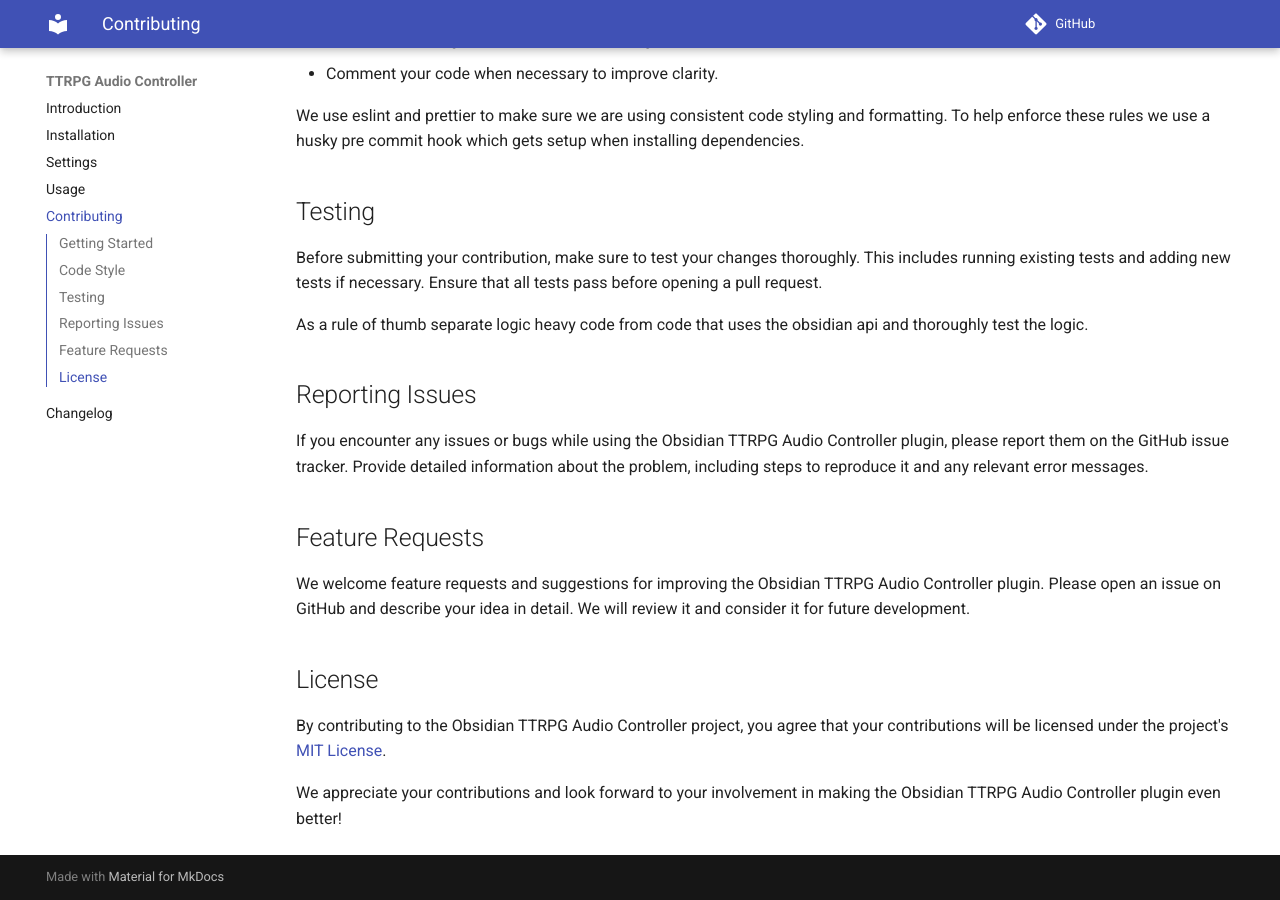
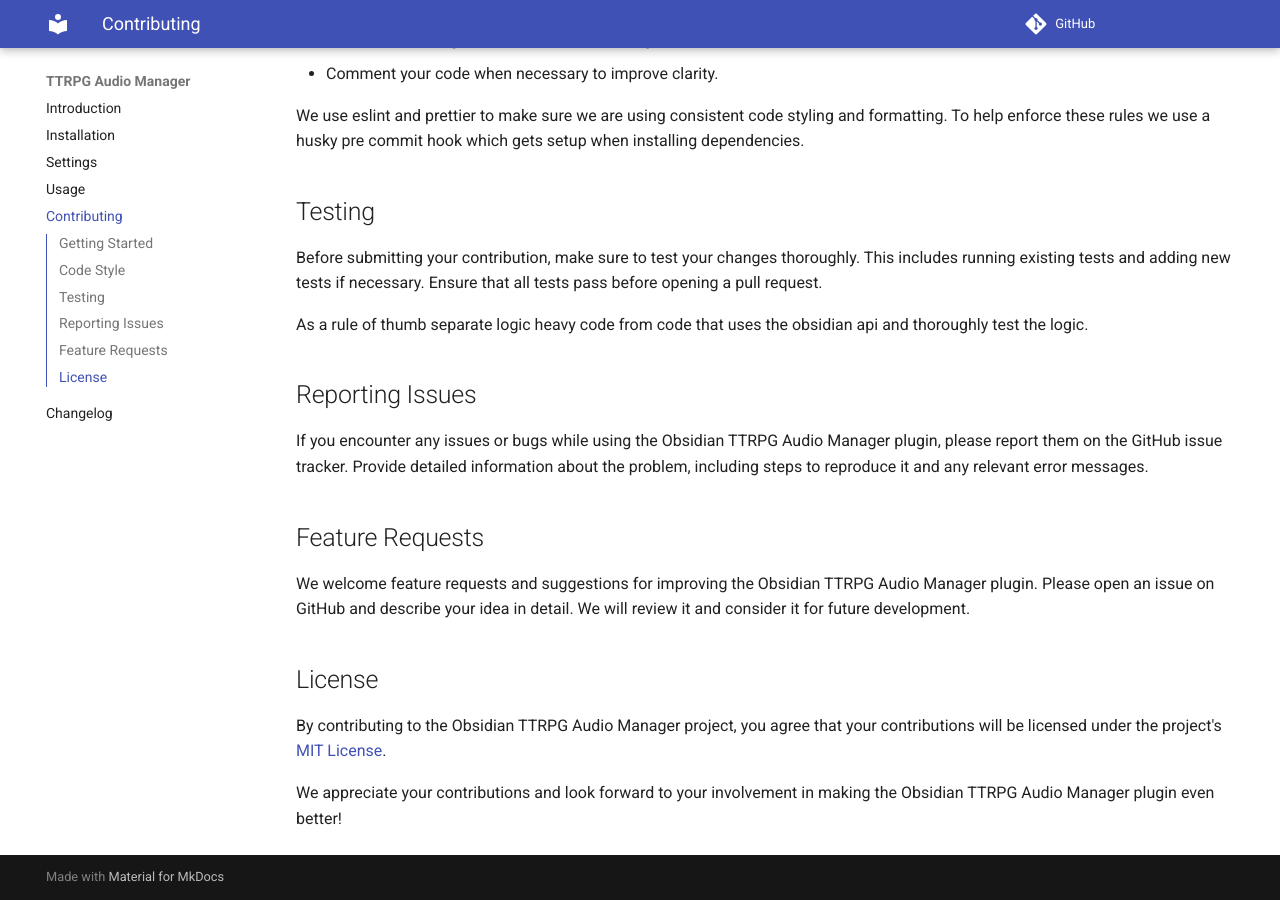
Before and after one commit to Stackclash/obsidian-ttrpg-audio-controller, an MkDocs documentation site: the page built from docs/pages/contributing.md, in a window 1280 px wide and 900 px high, scrolled down 747 px. Built offline with MkDocs 1.6.1 and Material for MkDocs 9.7.7, drawn with Linux system fonts in a browser that asks for light colours; comment, search, counter and statistics services are not loaded; some of the changed text lies outside the part shown.

Commit message:
renaming project

```diff
--- a/docs/mkdocs.yml
+++ b/docs/mkdocs.yml
@@ -1,6 +1,6 @@
-site_name: TTRPG Audio Controller
-site_url: https://stackclash.github.io/obsidian-ttrpg-audio-controller
-repo_url: https://github.com/Stackclash/obsidian-ttrpg-audio-controller
+site_name: TTRPG Audio Manager
+site_url: https://stackclash.github.io/obsidian-ttrpg-audio-manager
+repo_url: https://github.com/Stackclash/obsidian-ttrpg-audio-manager
 edit_uri: blob/main/docs/
 remote_branch: gh-pages
 docs_dir: ./pages
--- a/docs/pages/contributing.md
+++ b/docs/pages/contributing.md
@@ -1,10 +1,10 @@
 # Contributing Guidelines
 
-Thank you for your interest in contributing to the Obsidian TTRPG Audio Controller project! We welcome contributions from the community to help improve and enhance the plugin. Before you start contributing, please take a moment to review the guidelines below.
+Thank you for your interest in contributing to the Obsidian TTRPG Audio Manager project! We welcome contributions from the community to help improve and enhance the plugin. Before you start contributing, please take a moment to review the guidelines below.
 
 ## Getting Started
 
-To contribute to the Obsidian TTRPG Audio Controller project, follow these steps:
+To contribute to the Obsidian TTRPG Audio Manager project, follow these steps:
 
 1. Fork the repository on GitHub.
 2. Clone the forked repository to your local machine.
@@ -31,14 +31,14 @@
 
 ## Reporting Issues
 
-If you encounter any issues or bugs while using the Obsidian TTRPG Audio Controller plugin, please report them on the GitHub issue tracker. Provide detailed information about the problem, including steps to reproduce it and any relevant error messages.
+If you encounter any issues or bugs while using the Obsidian TTRPG Audio Manager plugin, please report them on the GitHub issue tracker. Provide detailed information about the problem, including steps to reproduce it and any relevant error messages.
 
 ## Feature Requests
 
-We welcome feature requests and suggestions for improving the Obsidian TTRPG Audio Controller plugin. Please open an issue on GitHub and describe your idea in detail. We will review it and consider it for future development.
+We welcome feature requests and suggestions for improving the Obsidian TTRPG Audio Manager plugin. Please open an issue on GitHub and describe your idea in detail. We will review it and consider it for future development.
 
 ## License
 
-By contributing to the Obsidian TTRPG Audio Controller project, you agree that your contributions will be licensed under the project's [MIT License](https://opensource.org/licenses/MIT).
+By contributing to the Obsidian TTRPG Audio Manager project, you agree that your contributions will be licensed under the project's [MIT License](https://opensource.org/licenses/MIT).
 
-We appreciate your contributions and look forward to your involvement in making the Obsidian TTRPG Audio Controller plugin even better!
+We appreciate your contributions and look forward to your involvement in making the Obsidian TTRPG Audio Manager plugin even better!
--- a/esbuild.config.mjs
+++ b/esbuild.config.mjs
@@ -12,7 +12,7 @@
 `
 
 const prod = process.argv[2] === 'production'
-const testVaultPluginPath = './test-vault/.obsidian/plugins/obsidian-ttrpg-audio-controller'
+const testVaultPluginPath = './test-vault/.obsidian/plugins/obsidian-ttrpg-audio-manager'
 
 const context = await esbuild.context({
   banner: {
--- a/package.json
+++ b/package.json
@@ -1,5 +1,5 @@
 {
-  "name": "obsidian-ttrpg-audio-controller",
+  "name": "obsidian-ttrpg-audio-manager",
   "version": "0.1.0",
   "description": "Plugin to play local audio files",
   "main": "main.js",
```
Also changed, not shown: docs/pages/installation.md (+1 -1 lines), docs/pages/settings.md (+4 -4 lines), CHANGELOG.md, README.md, manifest.json, 8 other files.
